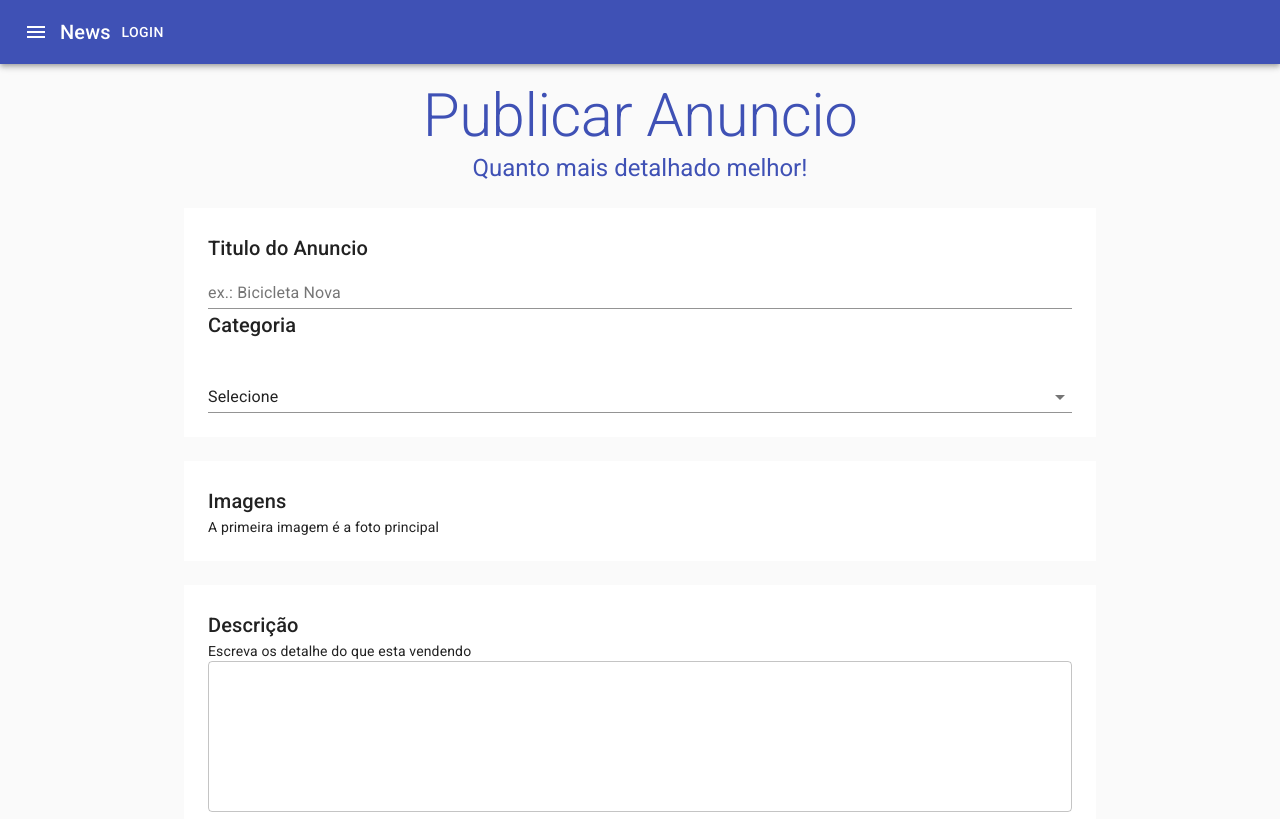
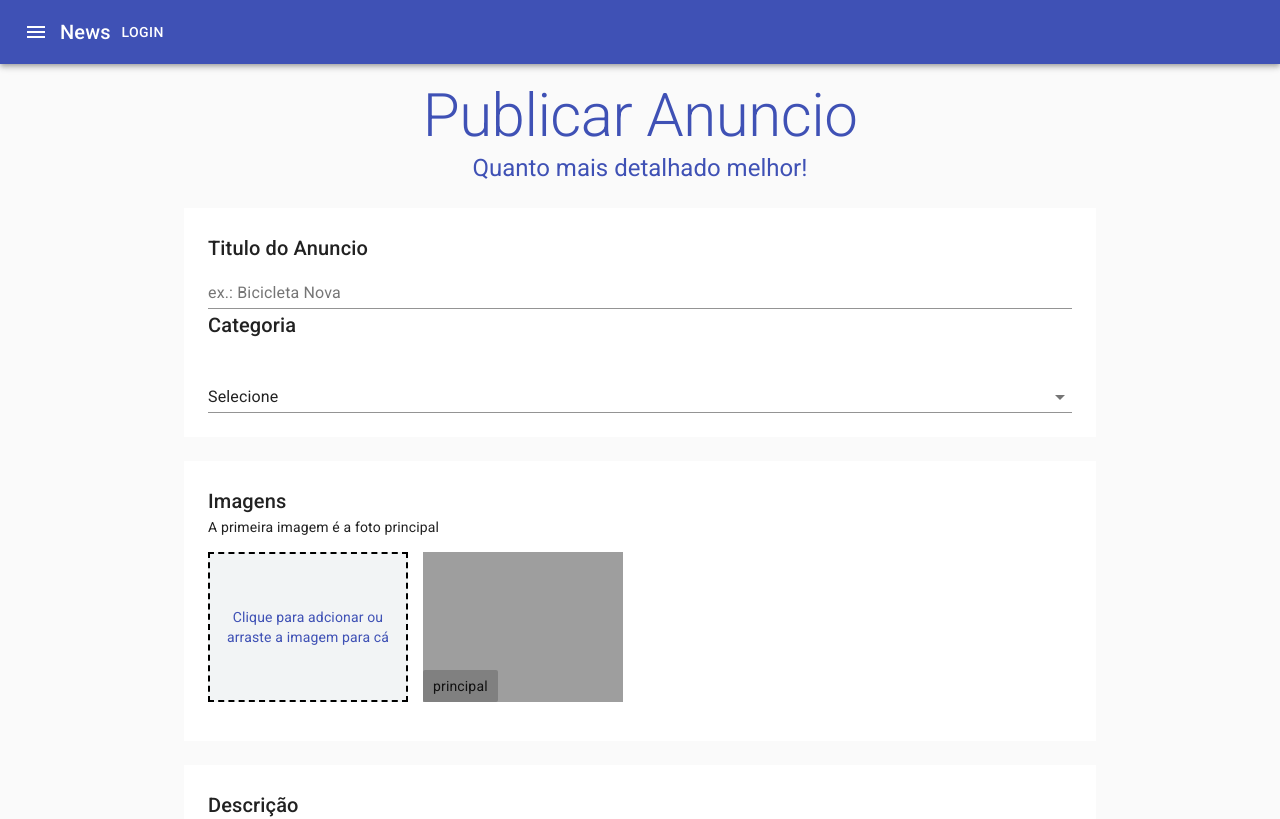
Before and after one commit to walterjrr/ANUNX-olx-clone, a Next.js app: page /user/Publish in a window 1280 px wide. Shown: the top 819 px of the page. Built offline with nearby package versions, Linux system fonts and the light colour scheme; grey boxes are pictures that could not be loaded.

Commit message:
configurando o upload com o react dropzone

```diff
--- a/package.json
+++ b/package.json
@@ -12,7 +12,8 @@
     "@material-ui/icons": "^4.11.2",
     "next": "12.0.7",
     "react": "17.0.2",
-    "react-dom": "17.0.2"
+    "react-dom": "17.0.2",
+    "react-dropzone": "^11.4.2"
   },
   "devDependencies": {
     "eslint": "8.5.0",
--- a/pages/user/Publish.js
+++ b/pages/user/Publish.js
@@ -5,12 +5,17 @@ import Box from '@material-ui/core/Box'
 import TextField from '@material-ui/core/TextField'
 import Select from '@material-ui/core/Select'
 import Button from '@material-ui/core/Button'
+import DeleteForever from '@material-ui/icons/DeleteForever';
+import IconButton from '@material-ui/core/IconButton';
+
 
 
 import TemplateDefault from '../../src/Template/Default'
 
 
 const useStyles = makeStyles((theme) => ({
+    mask: {},
+    mainImage: {},
     container: {
         padding: theme.spacing(2, 4, 3)
     },
@@ -20,6 +25,52 @@ const useStyles = makeStyles((theme) => ({
     },
     boxContainer: {
         paddingBottom: theme.spacing(3)
+    },
+    thumbsContainer: {
+        display: 'flex',
+        marginTop: '15px'
+    },
+    dropzone: {
+        display: 'flex',
+        justifyContent: 'center',
+        alignItems: 'center',
+        textAlign: 'center',
+        padding: '10px',
+        width: '200px',
+        height: '150px',
+        margin: '0 15px 15px 0',
+        backgroundColor: theme.pallete.background.default,
+        border: '2px dashed black',
+    },
+    thumb: {
+        position: 'relative',
+        width: '200px',
+        height: '150px',
+        backgroundSize: 'cover',
+        backgroundPosition: 'center center',
+
+        '& $mainImage': {
+            backgroundColor: 'grey',
+            padding: '6px 10px',
+            position: 'absolute',
+            borderRadius: '2px',
+            bottom: 0,
+            left: 0,
+        },
+
+        '&:hover $mask': {
+            display: 'flex',
+        },
+
+        '& $mask': {
+            display: 'none',
+            justifyContent: 'center',
+            alignItems: 'center',
+            textAlign: 'center',
+            backgroundColor:'rgba(0,0,0,0.7)',
+            width: '100%',
+            height: '100%',
+        },
     }
 }))
 
@@ -80,6 +131,29 @@ const Publish = () => {
                     <Typography component="div" variant="body2">
                         A primeira imagem é a foto principal
                     </Typography>
+                    <Box className={classes.thumbsContainer}>
+                        <Box className={classes.dropzone}>
+                            <Typography variant="body" color="primary">
+                                Clique para adcionar ou arraste a imagem para cá
+                            </Typography>
+                        </Box>
+
+                        <Box
+                            className={classes.thumb}
+                            style={{ backgroundImage: 'url(https://source.unsplash.com/random)' }}
+                            >
+                            <Box className={classes.mainImage}>
+                                <Typography variant="body2">
+                                    principal
+                                </Typography>
+                            </Box>
+                            <Box className={classes.mask}>
+                                <IconButton color="primary">
+                                    <DeleteForever fontSize="large"/>
+                                </IconButton>
+                            </Box>
+                        </Box>
+                    </Box>
                 </Box>
             </Container>
 
@@ -127,11 +201,13 @@ const Publish = () => {
                     />
                 </Box>
             </Container>
+
             <Container maxWidth="md" className={classes.boxContainer}>
                 <Box textAlign="right">
                     <Button variant="contained" color="primary">Publicar Anuncio</Button>
                 </Box>
             </Container>
+
         </TemplateDefault>
     )
 }
```
Also changed, not shown: 1 other file (tests, documents, lock files or other folders).
